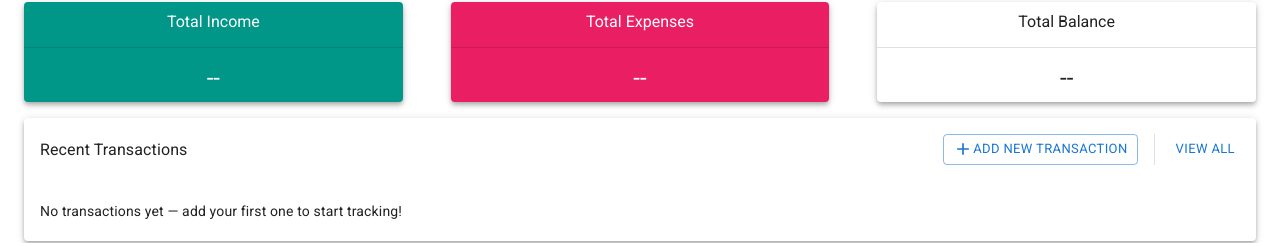
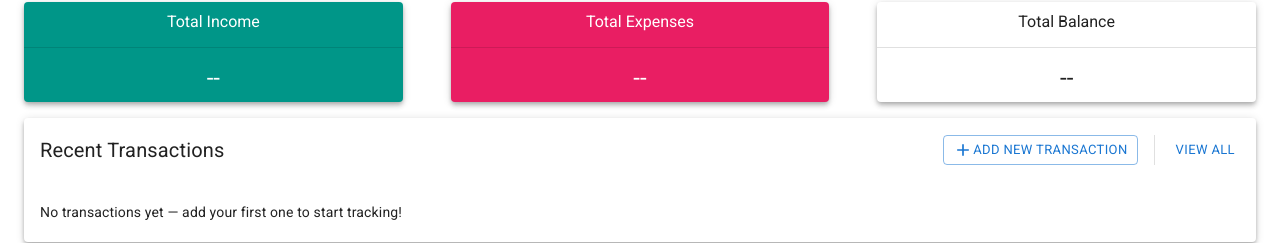
Before and after one commit to vmanidev/cash-caddy, a React (Vite) app: page / in a window 1280 px wide. Shown: the part 112-355 px from the top of the page. Built offline with nearby package versions, Linux system fonts and the light colour scheme.

Commit message:
fix: spacing between title and buttons

```diff
--- a/src/features/transaction-management/transactionTable/TransactionTable.tsx
+++ b/src/features/transaction-management/transactionTable/TransactionTable.tsx
@@ -100,9 +100,12 @@ function TransactionTable({ tableTitle }: Props) {
             display="flex"
             justifyContent="space-between"
             padding={2}
+            spacing={2}
             alignItems="center"
+            container
           >
-            <span className="section-title">{tableTitle}</span>
+            <Typography variant="h6">{tableTitle}</Typography>
+            <Grid>
               <Stack
                 direction="row"
                 divider={<Divider orientation="vertical" flexItem />}
@@ -128,6 +131,7 @@ function TransactionTable({ tableTitle }: Props) {
                 )}
               </Stack>
             </Grid>
+          </Grid>
           {transactionData.length > 0 ? <TableView /> : <EmptyTableView />}
         </Paper>
       </Grid>
```
Lines whose indentation alone changed are shown as unchanged.
